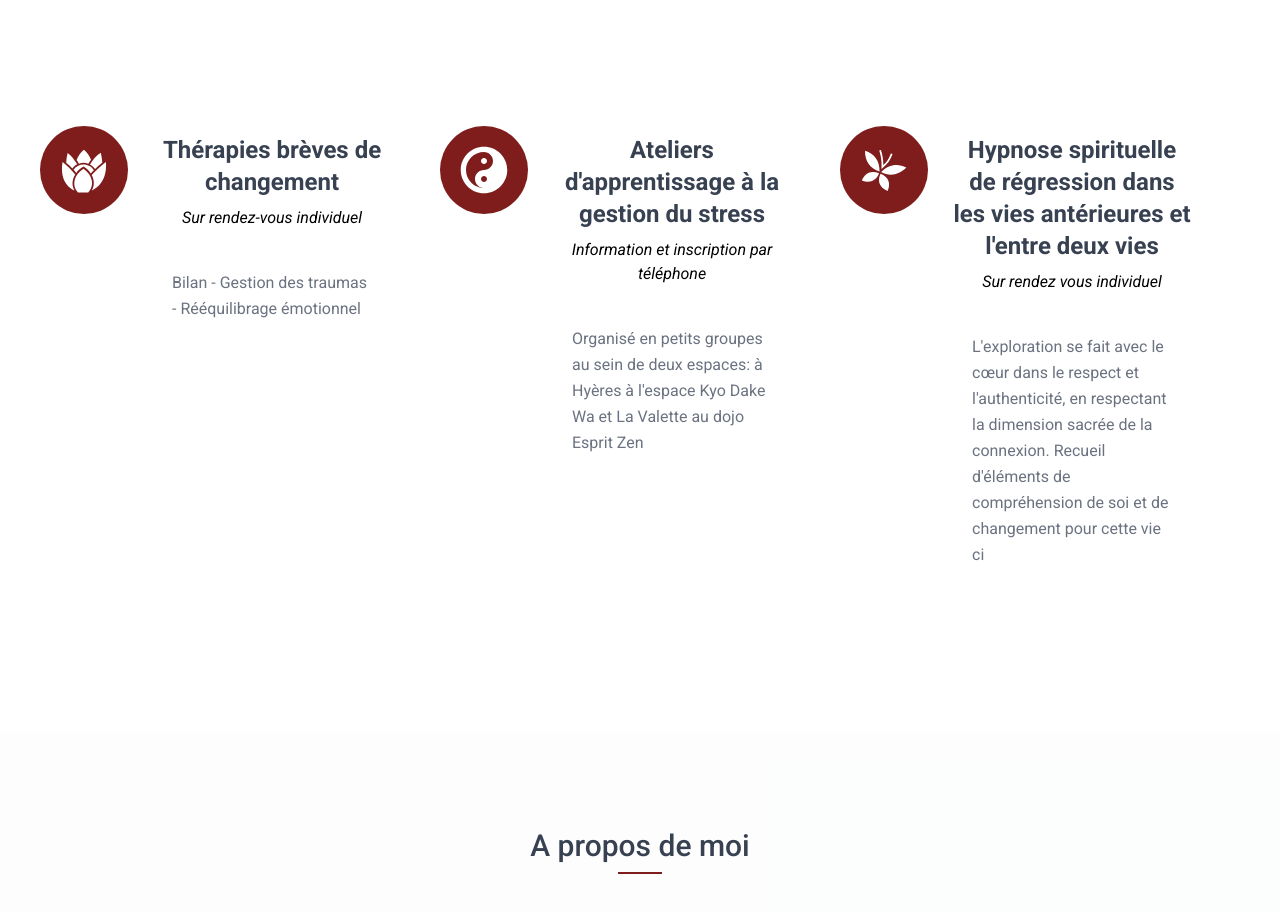
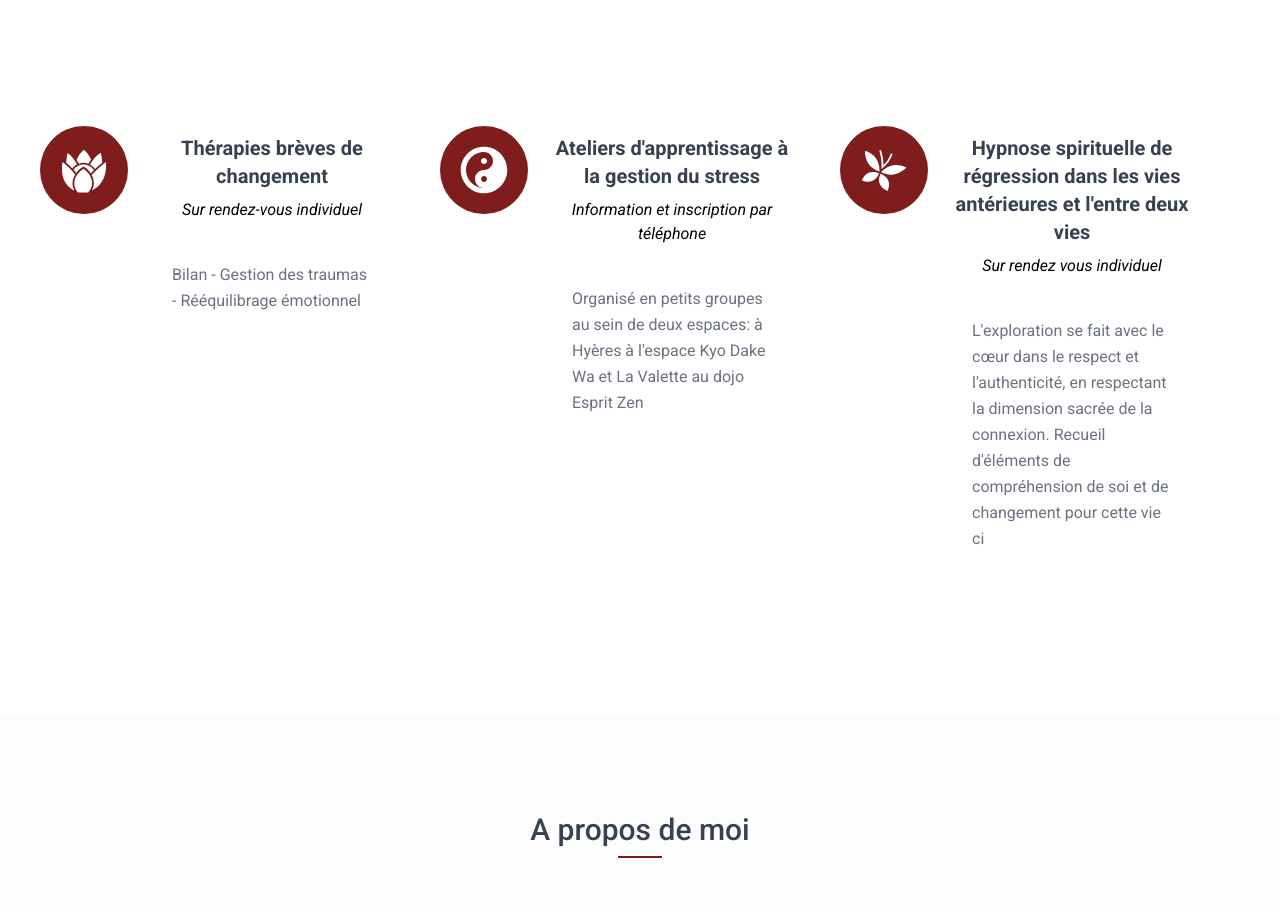
Before and after one commit to Alfred83500/ChristineMadec_psycho, a Next.js app: page / in a window 1280 px wide. Shown: the part 1020-1932 px from the top of the page. Built offline with nearby package versions, Linux system fonts and the light colour scheme.

Commit message:
Initial commit from Create Next App

```diff
--- a/components/serviceCard/ServiceCard.js
+++ b/components/serviceCard/ServiceCard.js
@@ -10,7 +10,7 @@ export default function ServiceCard({title, subtitle, body, emote}) {
 
             </div>
             <div className='card-content flex flex-col items-center justify-center xl:ml-6'>
-                <div><h3 className="text-center lg:text-2xl text-xl font-semibold text-gray-700  text-gray-700 text-md pt-2"> {title} </h3></div>
+                <div><h3 className="text-center lg:text-xl text-xl font-semibold text-gray-700  text-gray-700 text-md pt-2"> {title} </h3></div>
                 <div><h4 className="text-center   text-black text-md italic pt-2">{subtitle}</h4></div>
                 <div><p
                     className=" text-medium  leading-relaxed w-10/12 mx-auto text-md  text-gray-500 text-left mt-10 "> {body} </p>
```
